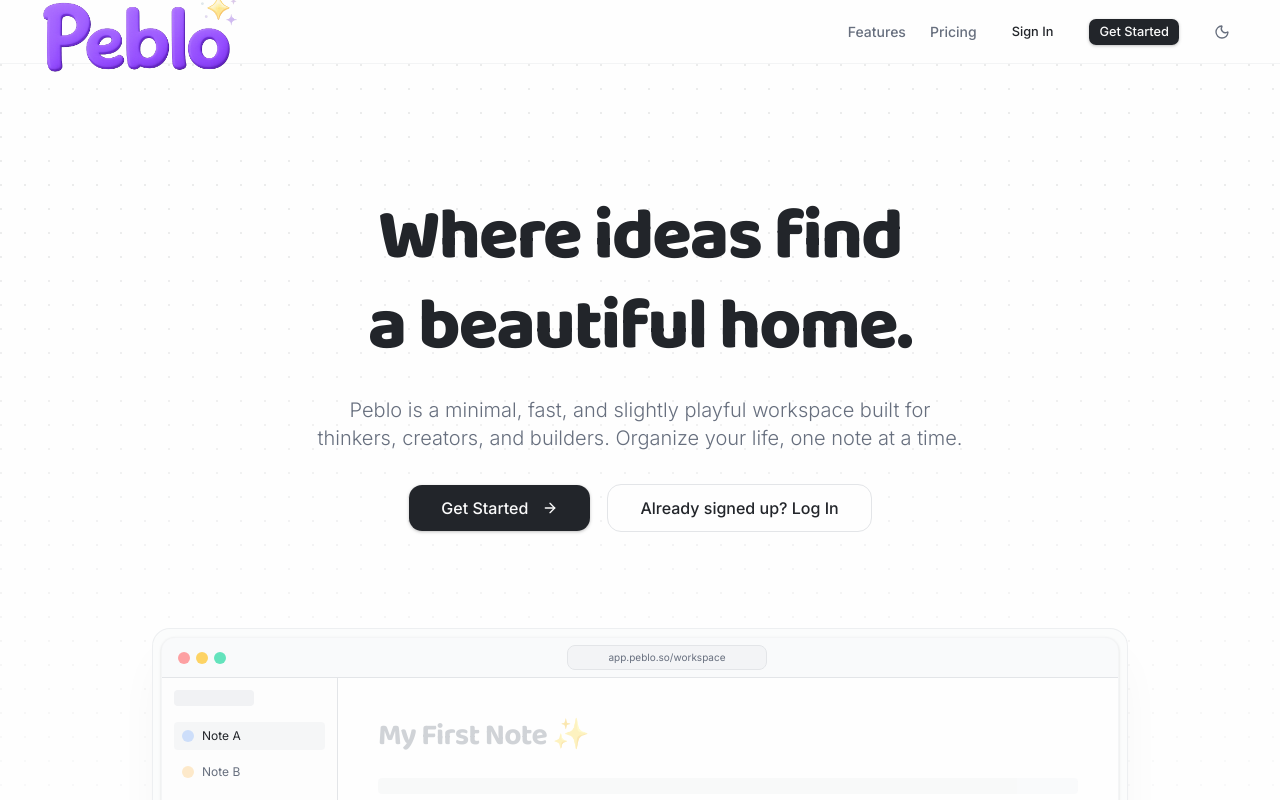
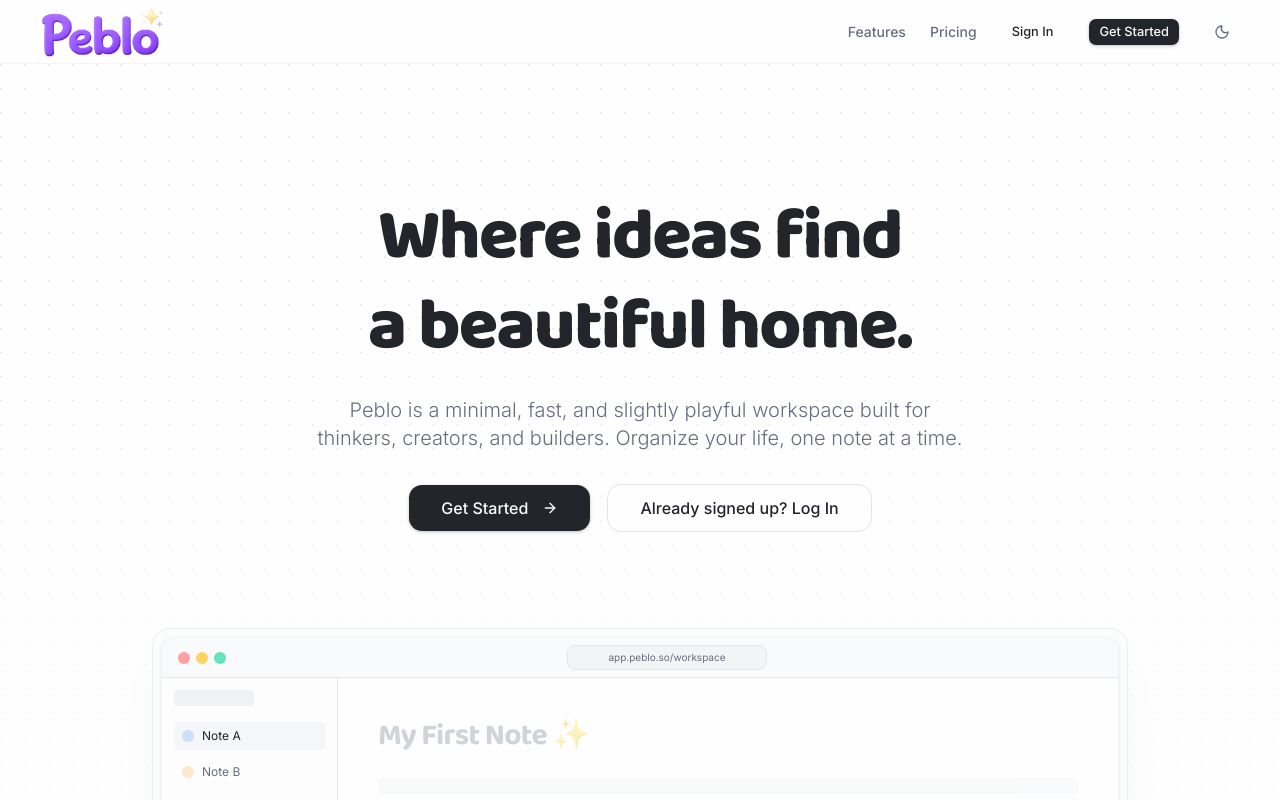
Before and after one commit to SarveshHardas/PebloNotes-AIBackendRepo, a Next.js app: page / in a window 1280 px wide. Shown: the top 800 px of the page. Built offline with nearby package versions, Linux system fonts and the light colour scheme.

Commit message:
logo resized

```diff
--- a/src/app/page.tsx
+++ b/src/app/page.tsx
@@ -18,7 +18,7 @@
     <div className="flex flex-col min-h-screen bg-background">
       <header className="px-6 lg:px-10 h-16 flex items-center border-b border-border/40 sticky top-0 z-50 bg-background/80 backdrop-blur-md">
         <div className="flex items-center gap-2">
-          <Image src="/peblo-logo.png" alt="Peblo Notes" width={200} height={200} className="rounded-lg" />
+          <Image src="/peblo-logo.png" alt="Peblo Notes" width={125} height={125} className="rounded-lg" />
         </div>
 
         <nav className="ml-auto flex items-center gap-4 md:gap-6 font-sans">
```
